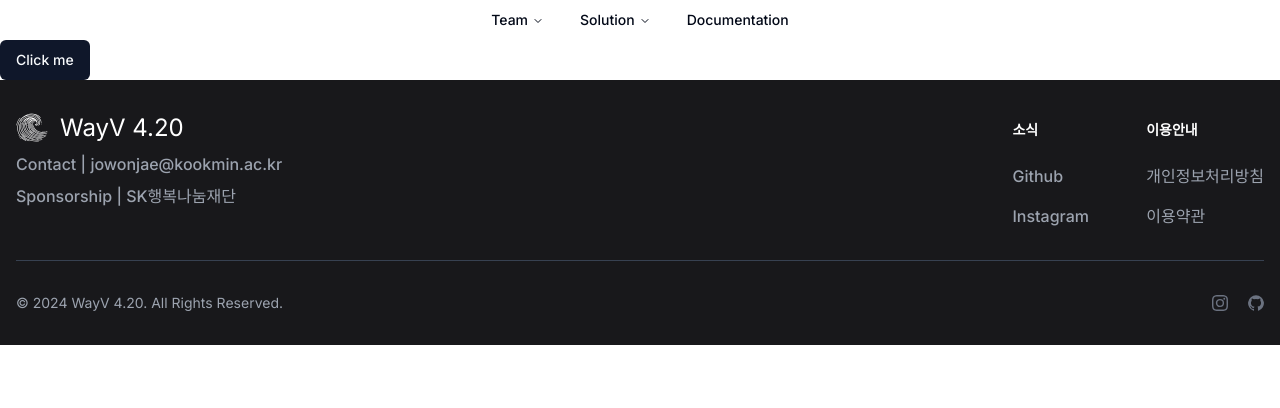
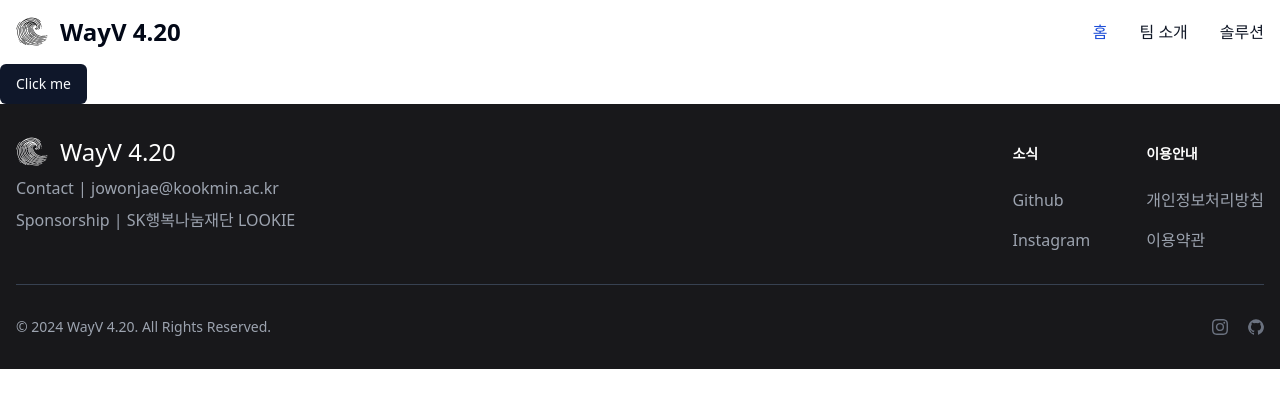
Before and after one commit to inqueue0979/WayV-FE, a Next.js app: page / in a window 1280 px wide. Shown: the top 408 px of the page. Built offline with nearby package versions, Linux system fonts and the light colour scheme.

Commit message:
Changed Navbar & Layouts

```diff
--- a/src/app/components/Footer.js
+++ b/src/app/components/Footer.js
@@ -16,7 +16,7 @@
                             <p className="hover:underline">Contact | jowonjae@kookmin.ac.kr</p>
                         </li>
                         <li className="mt-2">
-                            <p className="hover:underline">Sponsorship | SK행복나눔재단</p>
+                            <p className="hover:underline">Sponsorship | SK행복나눔재단 LOOKIE</p>
                         </li>
                     </ul>
                 </div>
--- /dev/null
+++ b/src/app/components/Navbar.js
@@ -0,0 +1,32 @@
+
+export default function Navbar() {
+    return (
+        <nav class="bg-white border-gray-200 dark:bg-gray-900">
+        <div class="max-w-screen-xl flex flex-wrap items-center justify-between mx-auto p-4">
+            <a href="https://flowbite.com/" class="flex items-center space-x-3 rtl:space-x-reverse">
+                <img src="wayv.png" class="h-8" alt="Flowbite Logo" />
+                <span class="self-center text-2xl font-semibold whitespace-nowrap dark:text-white">WayV 4.20</span>
+            </a>
+            <button data-collapse-toggle="navbar-default" type="button" class="inline-flex items-center p-2 w-10 h-10 justify-center text-sm text-gray-500 rounded-lg md:hidden hover:bg-gray-100 focus:outline-none focus:ring-2 focus:ring-gray-200 dark:text-gray-400 dark:hover:bg-gray-700 dark:focus:ring-gray-600" aria-controls="navbar-default" aria-expanded="false">
+                <span class="sr-only">Open main menu</span>
+                <svg class="w-5 h-5" aria-hidden="true" xmlns="http://www.w3.org/2000/svg" fill="none" viewBox="0 0 17 14">
+                    <path stroke="currentColor" stroke-linecap="round" stroke-linejoin="round" stroke-width="2" d="M1 1h15M1 7h15M1 13h15"/>
+                </svg>
+            </button>
+            <div class="hidden w-full md:block md:w-auto" id="navbar-default">
+            <ul class="font-medium flex flex-col p-4 md:p-0 mt-4 border border-gray-100 rounded-lg bg-gray-50 md:flex-row md:space-x-8 rtl:space-x-reverse md:mt-0 md:border-0 md:bg-white dark:bg-gray-800 md:dark:bg-gray-900 dark:border-gray-700">
+                <li>
+                <a href="#" class="block py-2 px-3 text-white bg-blue-700 rounded md:bg-transparent md:text-blue-700 md:p-0 dark:text-white md:dark:text-blue-500" aria-current="page">홈</a>
+                </li>
+                <li>
+                <a href="#" class="block py-2 px-3 text-gray-900 rounded hover:bg-gray-100 md:hover:bg-transparent md:border-0 md:hover:text-blue-700 md:p-0 dark:text-white md:dark:hover:text-blue-500 dark:hover:bg-gray-700 dark:hover:text-white md:dark:hover:bg-transparent">팀 소개</a>
+                </li>
+                <li>
+                <a href="#" class="block py-2 px-3 text-gray-900 rounded hover:bg-gray-100 md:hover:bg-transparent md:border-0 md:hover:text-blue-700 md:p-0 dark:text-white md:dark:hover:text-blue-500 dark:hover:bg-gray-700 dark:hover:text-white md:dark:hover:bg-transparent">솔루션</a>
+                </li>
+            </ul>
+            </div>
+        </div>
+        </nav>
+    )
+}
--- a/src/app/layout.js
+++ b/src/app/layout.js
@@ -1,8 +1,7 @@
 import { Inter } from "next/font/google";
 import "./globals.css";
 import Footer from "./components/Footer.js";
-
-const inter = Inter({ subsets: ["latin"] });
+import Navbar from "./components/Navbar.js";
 
 export const metadata = {
   title: "Create Next App",
@@ -12,7 +11,9 @@
 export default function RootLayout({ children }) {
   return (
     <html lang="en">
-      <body className={inter.className}>{children}
+      <body>
+        <Navbar />
+        {children}
         <Footer />
       </body>
     </html>
--- a/src/app/page.js
+++ b/src/app/page.js
@@ -1,15 +1,10 @@
 import Image from "next/image";
 import { Button } from "@/components/ui/button";
 import Link from "next/link"
-import { NavigationMenuDemo } from "./components/NavigationMenuDemo";
 
 export default function Home() {
   return (
     <main>
-      <div className='hidden sm:flex justify-center items-center col-span-6'>
-            <NavigationMenuDemo />
-        </div>
-
       <Button>Click me</Button>
     </main>
   );
```
